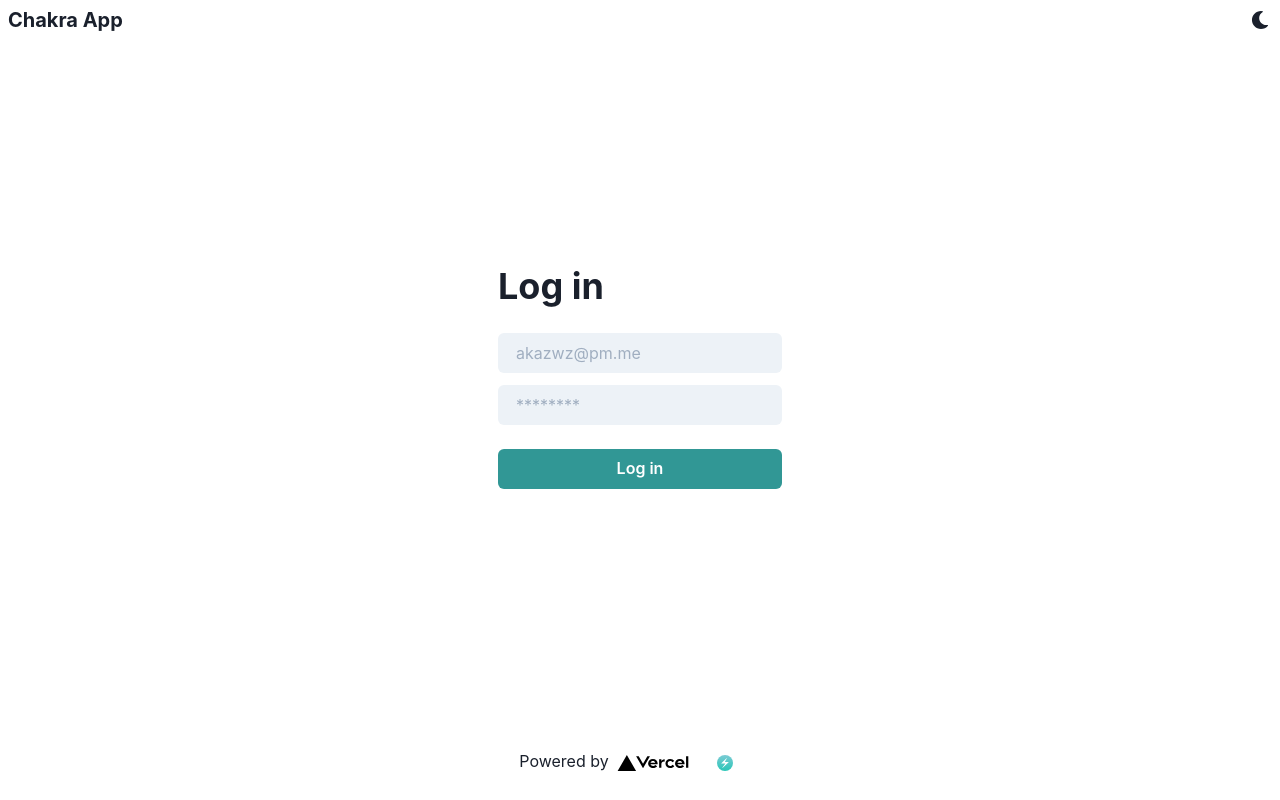
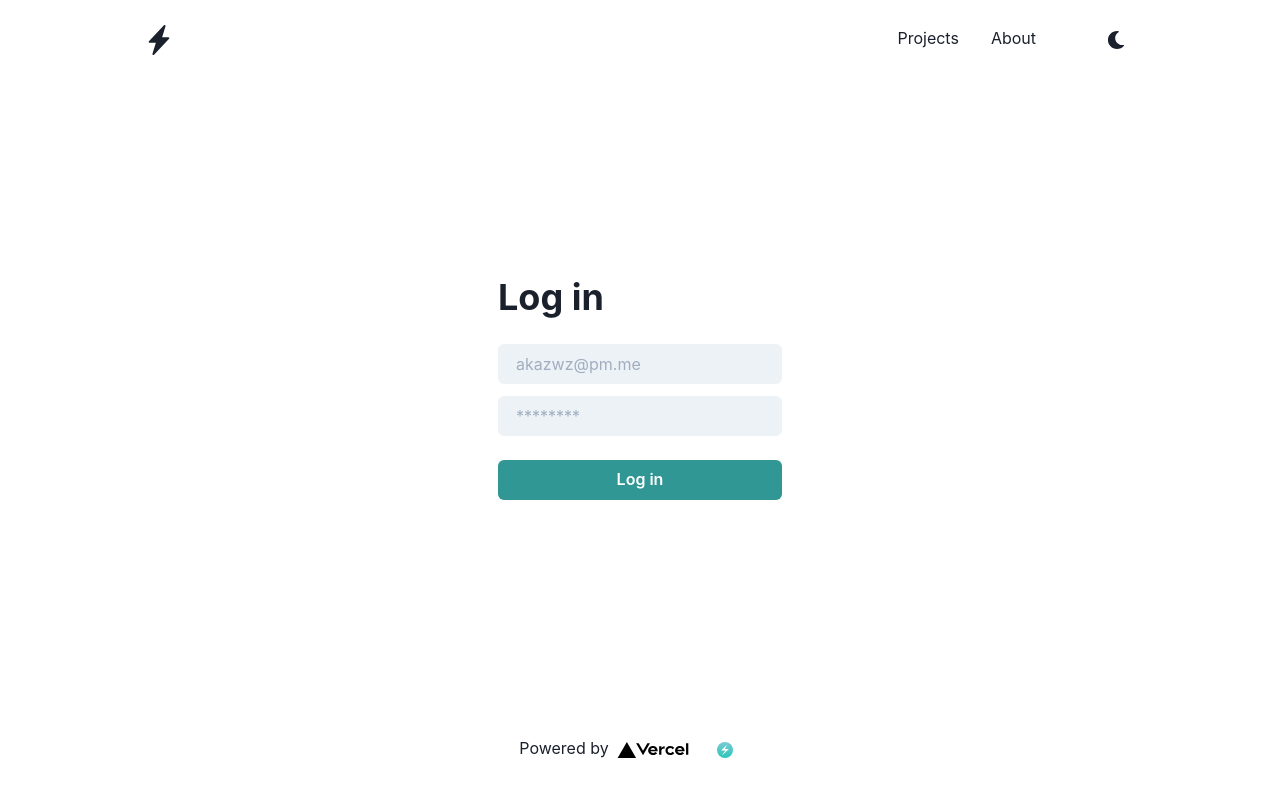
Before and after one commit to akazwz/website, a Next.js app: page / in a window 1280 px wide. Built offline with nearby package versions, Linux system fonts and the light colour scheme.

Commit message:
update layout

```diff
--- a/components/header.tsx
+++ /dev/null
@@ -1,50 +0,0 @@
-import React from 'react'
-import {
-  Box,
-  IconButton,
-  Spacer,
-  Flex,
-  Progress,
-  Heading,
-  useColorMode,
-  useColorModeValue
-} from '@chakra-ui/react'
-import { FaMoon, FaSun } from 'react-icons/fa'
-import { useRouter } from "next/router";
-
-type Props = {
-  loading?: boolean
-}
-
-const Header = ({ loading }: Props) => {
-  const router = useRouter()
-  const { toggleColorMode } = useColorMode()
-  const text = useColorModeValue("dark", "light")
-  const SwitchIcon = useColorModeValue(FaMoon, FaSun)
-
-  return (
-    <>
-      <Flex mb="5px">
-        <Box p="2">
-          <Heading size="md" onClick={() => router.push("/")}>Chakra App</Heading>
-        </Box>
-        <Spacer />
-        <Box>
-          <IconButton
-            size="md"
-            fontSize="lg"
-            aria-label={`Switch to ${text} mode`}
-            variant="ghost"
-            color="current"
-            ml={{ base: "0", md: "3" }}
-            onClick={toggleColorMode}
-            icon={<SwitchIcon />}
-          />
-        </Box>
-      </Flex>
-      {loading ? <Progress isIndeterminate /> : null}
-    </>
-  )
-}
-
-export default Header
--- a/components/layout.tsx
+++ /dev/null
@@ -1,20 +0,0 @@
-import React from 'react'
-import Header from './header'
-import Footer from './footer'
-
-type Props = {
-  loading?: boolean
-  children: React.ReactNode
-}
-
-const Layout = ({ loading, children }: Props) => {
-  return (
-    <>
-      <Header loading={loading} />
-      <main style={{ height: '86vh' }}>{children}</main>
-      <Footer />
-    </>
-  )
-}
-
-export default Layout
--- a/pages/about.tsx
+++ b/pages/about.tsx
@@ -1,5 +1,5 @@
 import { Center } from '@chakra-ui/react'
-import Layout from '../components/layout';
+import Layout from '../src/components/layout';
 
 const AboutPage = () => {
   return (
--- a/pages/index.tsx
+++ b/pages/index.tsx
@@ -6,14 +6,14 @@ import {
   Input,
   useColorModeValue
 } from '@chakra-ui/react'
-import Layout from '../components/layout';
+import Layout from '../src/components/layout';
 
 const IndexPage = () => {
   const router = useRouter()
   const formBackground = useColorModeValue('grey.100', 'grey.700')
   return (
     <>
-      <Layout loading={false}>
+      <Layout>
         <Flex height="100%" alignItems="center" justifyContent="center">
           <Flex direction="column" background={formBackground} p={12} rounded={5}>
             <Heading mb={6}>Log in</Heading>
--- /dev/null
+++ b/src/components/header.tsx
@@ -0,0 +1,73 @@
+import React from 'react'
+import {
+  Box,
+  IconButton,
+  Spacer,
+  Flex,
+  useColorMode,
+  Link,
+  useColorModeValue, useBoolean
+} from '@chakra-ui/react'
+import { FaMoon, FaSun } from 'react-icons/fa'
+import { BsLightningChargeFill } from 'react-icons/bs'
+import { useRouter } from 'next/router'
+
+const Header = () => {
+  const router = useRouter()
+  const { toggleColorMode } = useColorMode()
+  const text = useColorModeValue('dark', 'light')
+  const SwitchIcon = useColorModeValue(FaMoon, FaSun)
+  const [projectsHover, setProjectsHover] = useBoolean()
+  const [aboutHover, setAboutHover] = useBoolean()
+
+  return (
+    <>
+      <Flex height="10vh" alignContent="center" alignItems="center">
+        <Box>
+          <BsLightningChargeFill size={30} onClick={() => router.push('/')} />
+        </Box>
+        <Spacer />
+        <Box>
+          <Link
+            mr="2rem"
+            onClick={() => router.push('/projects')}
+            onMouseEnter={setProjectsHover.on}
+            onMouseLeave={setProjectsHover.off}
+            style={{
+              textDecoration: projectsHover ? 'underline' : 'none',
+              color: projectsHover ? '#0070f3' : '',
+              fontSize: projectsHover ? '1.3rem' : '1rem'
+            }}
+          >
+            Projects
+          </Link>
+          <Link
+            mr="3rem"
+            onClick={() => router.push('/about')}
+            onMouseEnter={setAboutHover.on}
+            onMouseLeave={setAboutHover.off}
+            style={{
+              textDecoration: aboutHover ? 'underline' : 'none',
+              color: aboutHover ? '#0070f3' : '',
+              fontSize: aboutHover ? '1.3rem' : '1rem',
+            }}
+          >
+            About
+          </Link>
+          <IconButton
+            size="md"
+            fontSize="lg"
+            aria-label={`Switch to ${text} mode`}
+            variant="ghost"
+            color="current"
+            ml={{ base: '0', md: '3' }}
+            onClick={toggleColorMode}
+            icon={<SwitchIcon />}
+          />
+        </Box>
+      </Flex>
+    </>
+  )
+}
+
+export default Header
--- /dev/null
+++ b/src/components/layout.tsx
@@ -0,0 +1,20 @@
+import React from 'react'
+import { Container } from '@chakra-ui/react'
+import Header from './header'
+import Footer from './footer'
+
+type Props = {
+  children: React.ReactNode
+}
+
+const Layout = ({ children }: Props) => {
+  return (
+    <Container maxW="5xl">
+      <Header />
+      <main style={{ height: '80vh' }}>{children}</main>
+      <Footer />
+    </Container>
+  )
+}
+
+export default Layout
```
Also changed, not shown: src/components/footer.tsx (renamed from components/footer.tsx).
